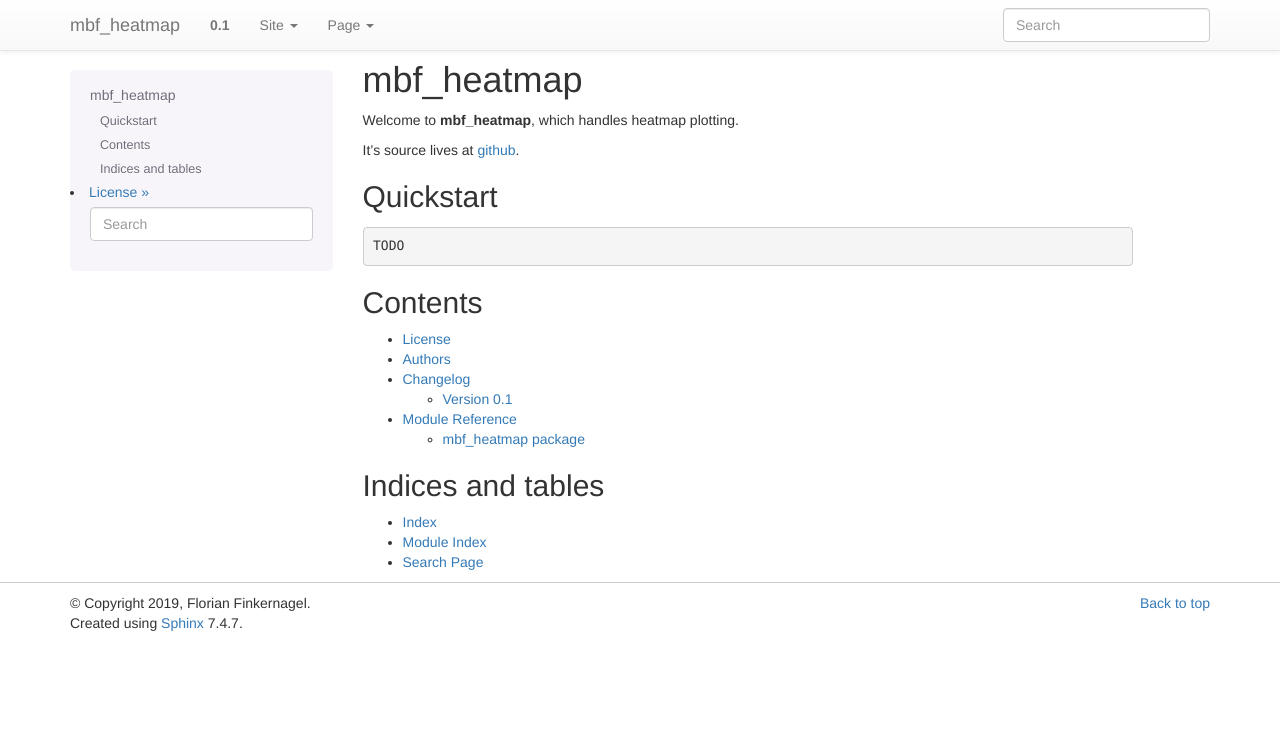
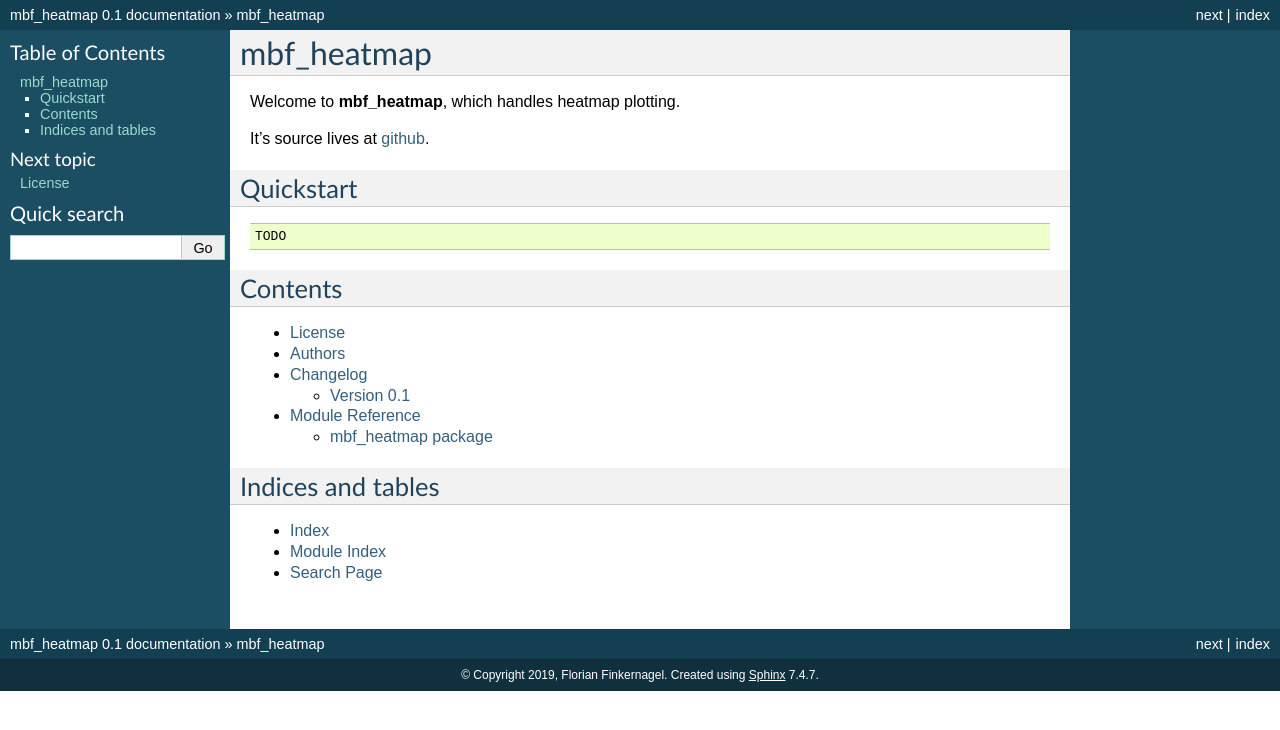
Before and after one commit to IMTMarburg/mbf_heatmap, a Sphinx documentation site: the page built from docs/index.rst, in a window 1280 px wide. Shown: the top 730 px of the page. Built offline with Sphinx 7.4.7, drawn with Linux system fonts in a browser that asks for light colours.

```diff
--- a/docs/conf.py
+++ b/docs/conf.py
@@ -56,7 +56,6 @@
 except Exception as e:
     print("Running `sphinx-apidoc` failed!\n{}".format(e))
 
-import sphinx_bootstrap_theme
 # -- General configuration -----------------------------------------------------
 
 # If your documentation needs a minimal Sphinx version, state it here.
@@ -141,7 +140,7 @@
 
 # The theme to use for HTML and HTML Help pages.  See the documentation for
 # a list of builtin themes.
-html_theme = 'alabaster'
+html_theme = 'default'
 
 # Theme options are theme-specific and customize the look and feel of a theme
 # further.  For a list of options available for each theme, see the
@@ -150,10 +149,6 @@
     'sidebar_width': '300px',
     'page_width': '1200px'
 }
-
-
-
-html_theme = 'bootstrap'
 
 html_static_path = ["docs/_static"]
 
@@ -303,7 +298,7 @@
   return skip or excl
 
 def setup(app):
-    app.add_stylesheet("my-styles.css") # also can be a full URL
+    app.add_css_file("my-styles.css") # also can be a full URL
     app.connect('autodoc-skip-member', autodoc_skip_member)
     github_doc_root = "https://github.com/TyberiusPrime/mbf_heatmap"
     app.add_config_value('recommonmark_config', {
--- a/docs/index.rst
+++ b/docs/index.rst
@@ -5,7 +5,7 @@
 Welcome to **mbf_heatmap**, which
 handles heatmap plotting.
 
-It's source lives at `github <https://github.com/TyberiusPrime/mbf_heatmap>`_.
+It's source lives at `github <https://github.com/IMTMarburg/mbf_heatmap>`_.
 
 Quickstart
 ==========
```
Also changed, not shown: 1 other file.
